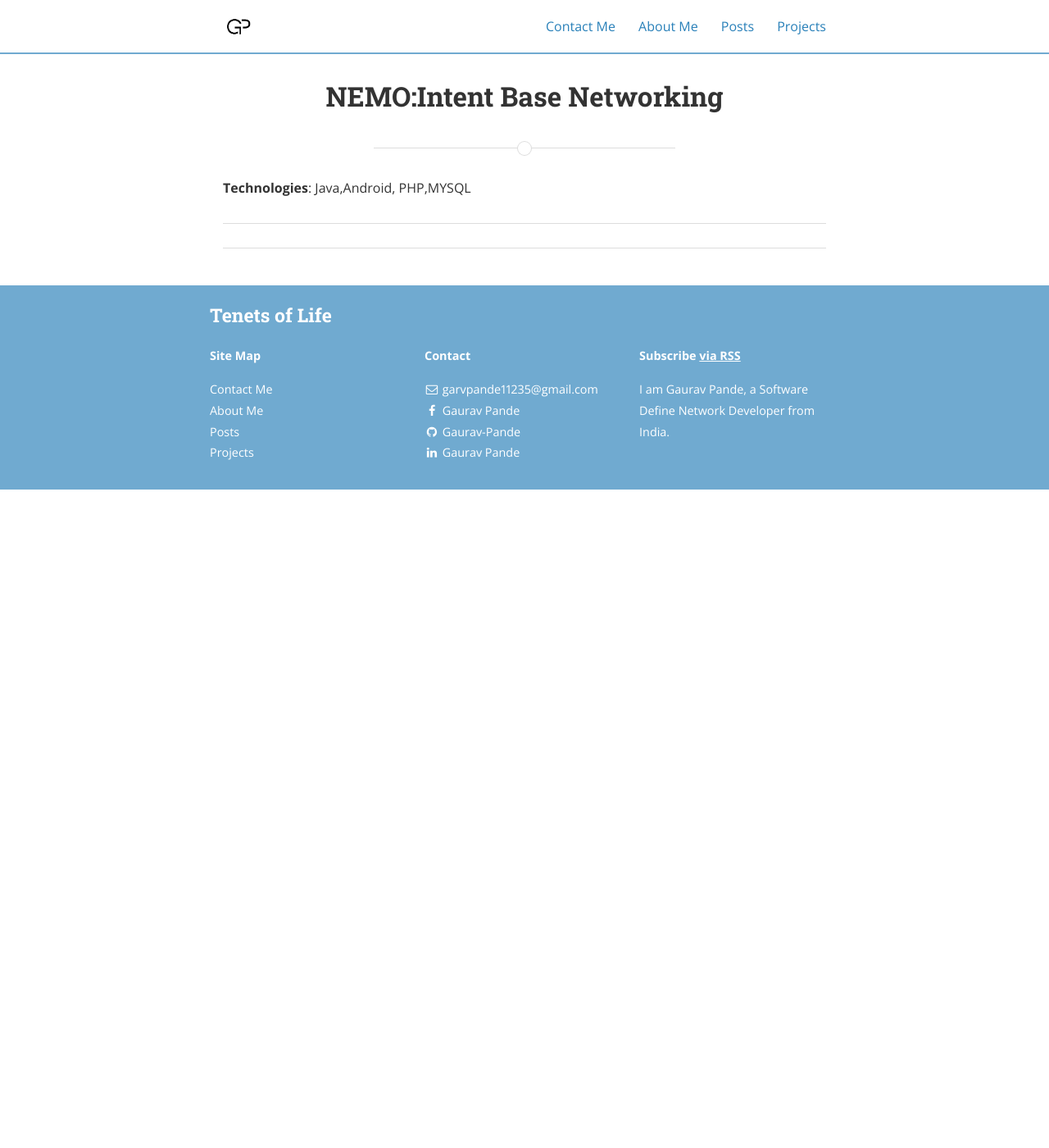
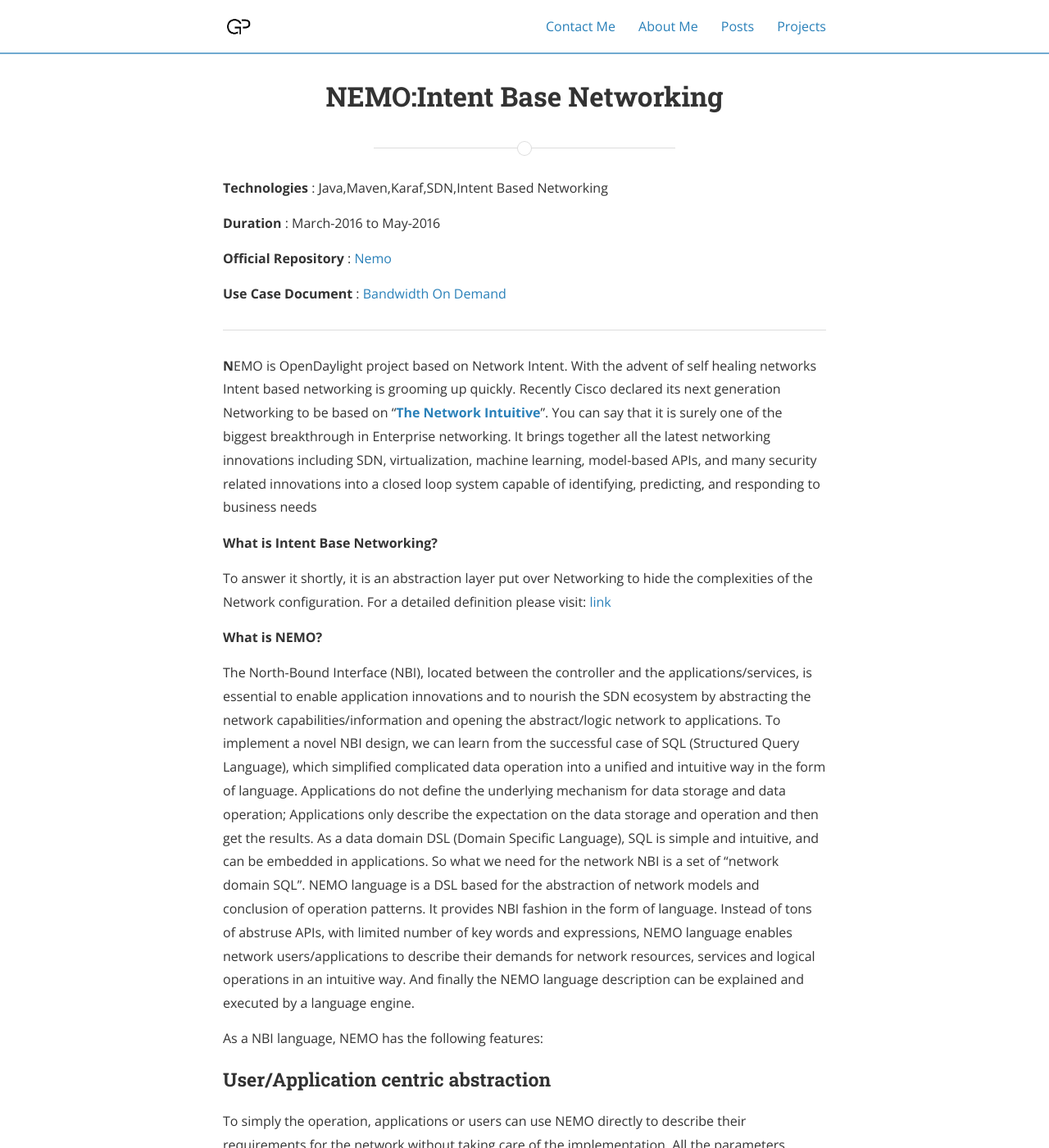
Before and after one commit to Gaurav-Pande/gaurav-pande.github.io, a Jekyll site: the page built from _projects/Intent.md, in a window 1280 px wide and 1400 px high. Shown: the whole window at 82% size. Built offline with Jekyll 4.4.1, drawn with Linux system fonts in a browser that asks for light colours; nearby versions of some CDN libraries; a style sheet for code colours, icons or effects is not loaded; some of the changed text lies outside the part shown.

Commit message:
Update Intent.md

```diff
--- a/_projects/Intent.md
+++ b/_projects/Intent.md
@@ -1,15 +1,57 @@
 ---
 layout: page
-title:  "NEMO:Intent Base Networking"
-date:   2016-01-01 08:43:59
+title: 'NEMO:Intent Base Networking'
+date:
+  'Fri Jan 01 2016 14:13:59 GMT+0530 (IST)': null
 permalink: /intent/
 categories: sdn
-desc: "Opendaylight's Intent Based Networking Use case"
+desc: Opendaylight's Intent Based Networking Use case
+published: true
 ---
 
-**Technologies**: Java,Android, PHP,MYSQL
+**Technologies** : Java,Maven,Karaf,SDN,Intent Based Networking
+
+**Duration** : March-2016 to May-2016
+
+**Official Repository** : [Nemo](https://github.com/opendaylight/nemo)
+
+**Use Case Document** : [Bandwidth On Demand](https://wiki.opendaylight.org/images/c/cd/BoD.pdf)
 
 ---
 
+**N**EMO is OpenDaylight project based on Network Intent. With the advent of self healing networks Intent based networking is grooming up quickly. Recently Cisco declared its next generation Networking to be based on "**[The Network Intuitive](https://www.youtube.com/watch?v=NJF1Em5lMlU)**". You can say that it is surely one of the biggest breakthrough in Enterprise networking. It brings together all the latest networking innovations including SDN, virtualization, machine learning, model-based APIs, and many security related innovations into a closed loop system capable of identifying, predicting, and responding to business needs
+
+**What is Intent Base Networking?**
+
+To answer it shortly, it is an abstraction layer put over Networking to hide the complexities of the Network configuration. For a detailed definition please visit: [link](https://www.networkworld.com/article/3202699/lan-wan/what-is-intent-based-networking.html)
+
+
+**What is NEMO?**
+
+The North-Bound Interface (NBI), located between the controller and the applications/services, is essential to enable application innovations and to nourish the SDN ecosystem by abstracting the network capabilities/information and opening the abstract/logic network to applications. To implement a novel NBI design, we can learn from the successful case of SQL (Structured Query Language), which simplified complicated data operation into a unified and intuitive way in the form of language. Applications do not define the underlying mechanism for data storage and data operation; Applications only describe the expectation on the data storage and operation and then get the results. As a data domain DSL (Domain Specific Language), SQL is simple and intuitive, and can be embedded in applications. So what we need for the network NBI is a set of “network domain SQL”. NEMO language is a DSL based for the abstraction of network models and conclusion of operation patterns. It provides NBI fashion in the form of language. Instead of tons of abstruse APIs, with limited number of key words and expressions, NEMO language enables network users/applications to describe their demands for network resources, services and logical operations in an intuitive way. And finally the NEMO language description can be explained and executed by a language engine.
+
+As a NBI language, NEMO has the following features:
+
+### User/Application centric abstraction
+
+To simply the operation, applications or users can use NEMO directly to describe their requirements for the network without taking care of the implementation. All the parameters without user concern will be concealed by the NBI.
+
+### Consistent NBI model and pattern
+
+While existing NBIs are proposed by use cases (e.g. virtual network, QoS, traffic engineering, service chaining), NEMO with consistent model and pattern is promising as easier to use and to extend for future proof applications.
+
+### Intuitive to use
+
+The expression of NEMO is human-friendly and can be easily understood by network developers. Using a language style NBI is more like the application talks to the network. Another advantage to use language is that its flexibility for northbound application developer.
+
+### Platform independent
+
+With NEMO, the application or user can describe network demands in a generic way, so that any platform or system can get the identical knowledge and consequently execute to the same result. Any low-level and device/vendor specific configurations and dependencies can be avoided. Any technology related network solution can be concealed.
+
+
+**The USE CASE: Bandwidth On Demand**
+
+As you can see the document attached in the top of this blog for the detailed instruction on the use case , I implemented and showcased Bandwidth On demand Use case using opendaylight controller as part of the internal Proof of concept in Tata consultancy Services. The use case envolved defining rules for bandwidth in the form of intents or rules, than simulating network topology using mininet(mininet is network simulation tool to simulate nodes and experiment on their behavior on actual network) and than adjusting bandwidth using a python application.
+
 
 ---
```
